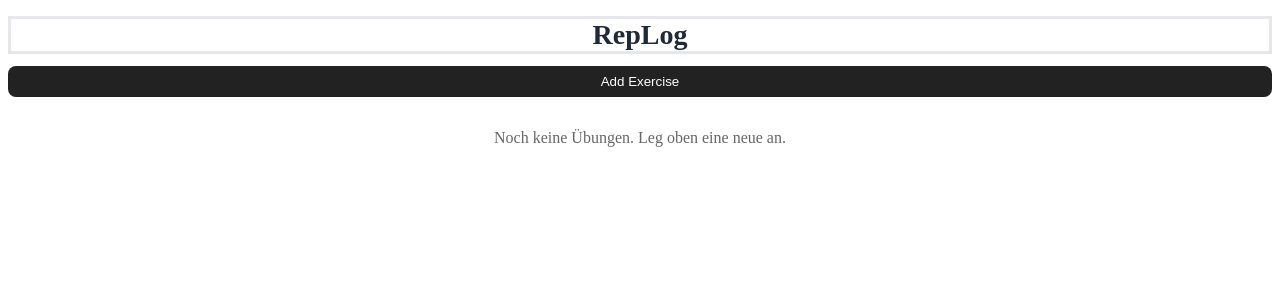
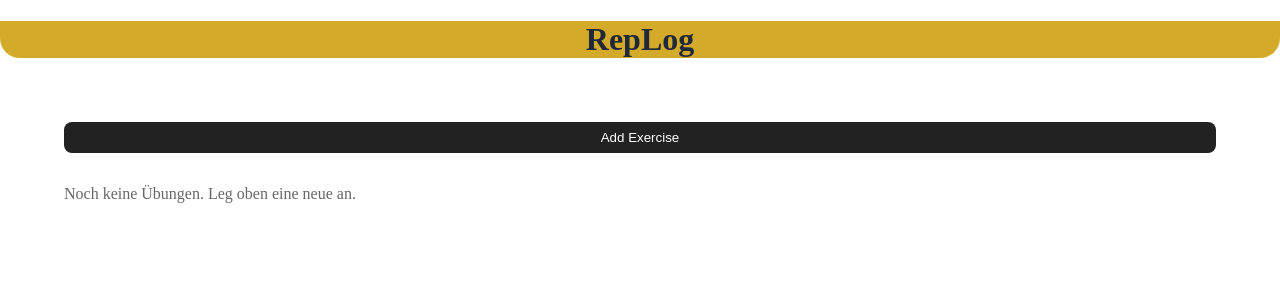
Before and after one commit to marc-dietrich/replog, a React (Vite) app: page / in a window 1280 px wide. Shown: the top 300 px of the page. Built offline with nearby package versions, Linux system fonts and the light colour scheme.

Commit message:
set header box

```diff
--- a/src/App.jsx
+++ b/src/App.jsx
@@ -4,33 +4,38 @@ import { useExercises } from "./hooks/useExercises";
 import { colors } from "./theme";
 
 function App() {
-  const { exercises, addExercise, addEntry, deleteEntry} = useExercises();
+  const { exercises, addExercise, addEntry, deleteEntry } = useExercises();
 
   return (
-    <div
-      style={{
-        textAlign: "center",
-        marginBottom: "1rem",
-        padding: "0.5rem 0",
-      }}
-    >
+    <div>
       <h1
         style={{
-          fontSize: "1.75rem",
-          margin: 0,
-          fontWeight: 700,
-          color: colors.text, // Apply your theme color
-          border: `3px solid ${colors.border}`,
+          width: "100%",
+          background: "#D4AA2A",
+          //padding: "1rem",
+          borderBottomLeftRadius: "1.25rem",
+          borderBottomRightRadius: "1.25rem",
+          boxSizing: "border-box",
+          textAlign: "center",
+          color: colors.text
         }}
       >
         RepLog
       </h1>
 
-      <div style={{ marginTop: "0.75rem" }}>
+      <div
+        style={{
+          width: "90%",
+          margin: "5%"
+        }}
+      >
         <AddExerciseForm onAdd={addExercise} />
+        <ExerciseList
+          exercises={exercises}
+          onAddEntry={addEntry}
+          onDeleteEntry={deleteEntry}
+        />
       </div>
-
-      <ExerciseList exercises={exercises} onAddEntry={addEntry} onDeleteEntry={deleteEntry} />
     </div>
   );
 }
--- a/src/style.css
+++ b/src/style.css
@@ -1,3 +1,8 @@
+body {
+  margin: 0;
+}
+
+
 input {
   transition: border-color 0.2s, box-shadow 0.2s;
 }
```
Also changed, not shown: src/main.jsx (+0 -28 lines).
